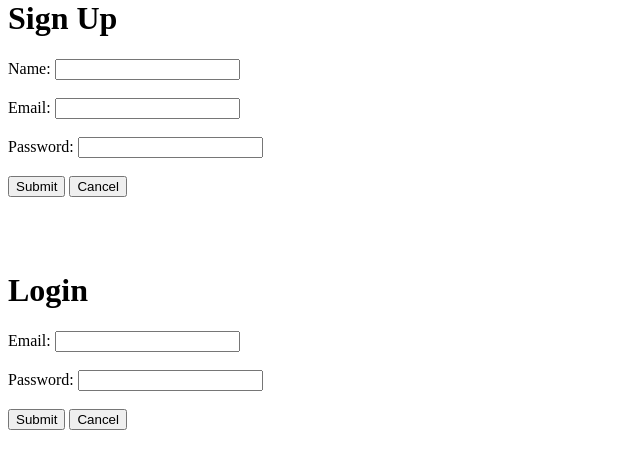
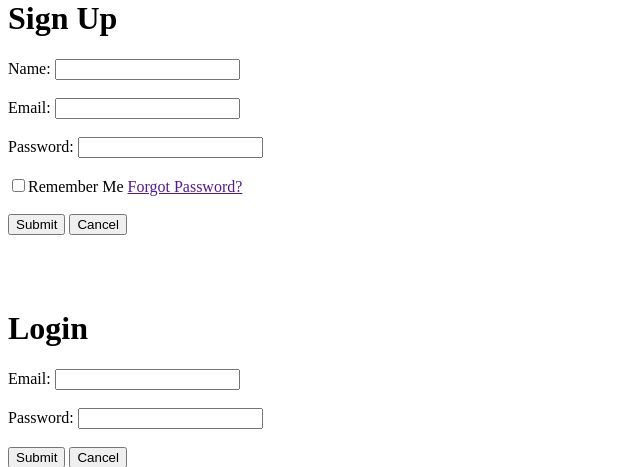
Before and after one commit to LEEJS-32/app, a PHP site: page /pages/signup_login.php in a window 1280 px wide. Shown: the part 21-488 px from the top of the page, without its empty margins (0-640 px from the left). Run offline with PHP 8.4, Linux system fonts and the light colour scheme.

Commit message:
update signup/loginin.php

```diff
--- a/pages/signup_login.php
+++ b/pages/signup_login.php
@@ -37,6 +37,9 @@
                 <span id="pwd_error1" style="color:red;"></span>
                 <span id="pwd_error2" style="color:red;"></span>
                 <br><br>
+                <input type="checkbox" id="remember" name="remember"><label for="remember">Remember Me</label>
+                <a href="" class="forgot">Forgot Password?</a>
+                <br><br>
                 <button type="submit">Submit</button>
                 <button type="reset">Cancel</button>
             </form>
```
